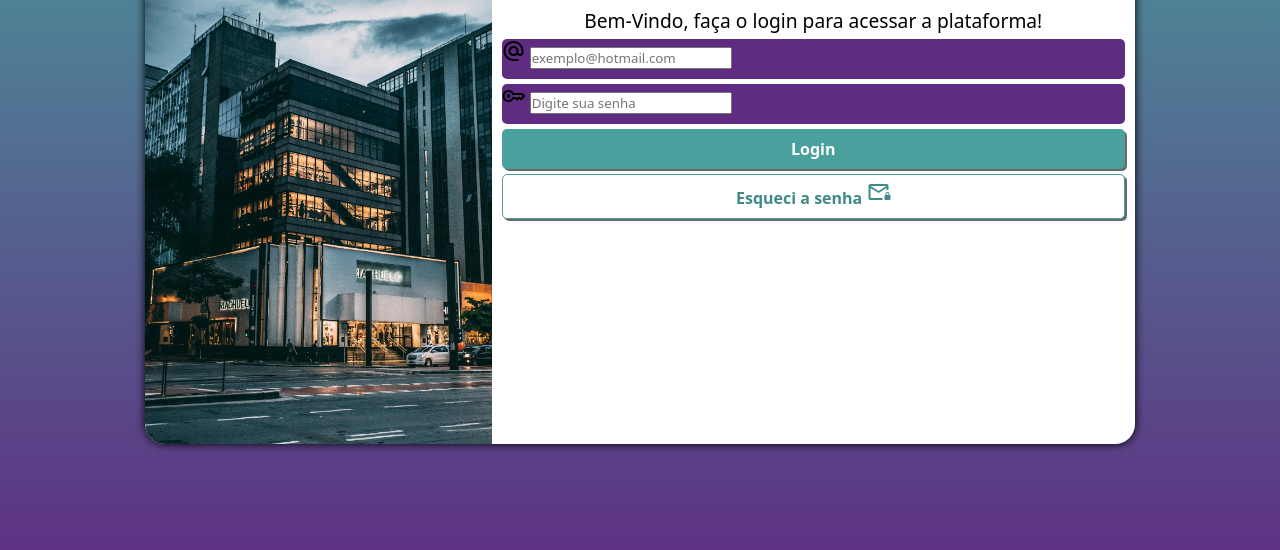
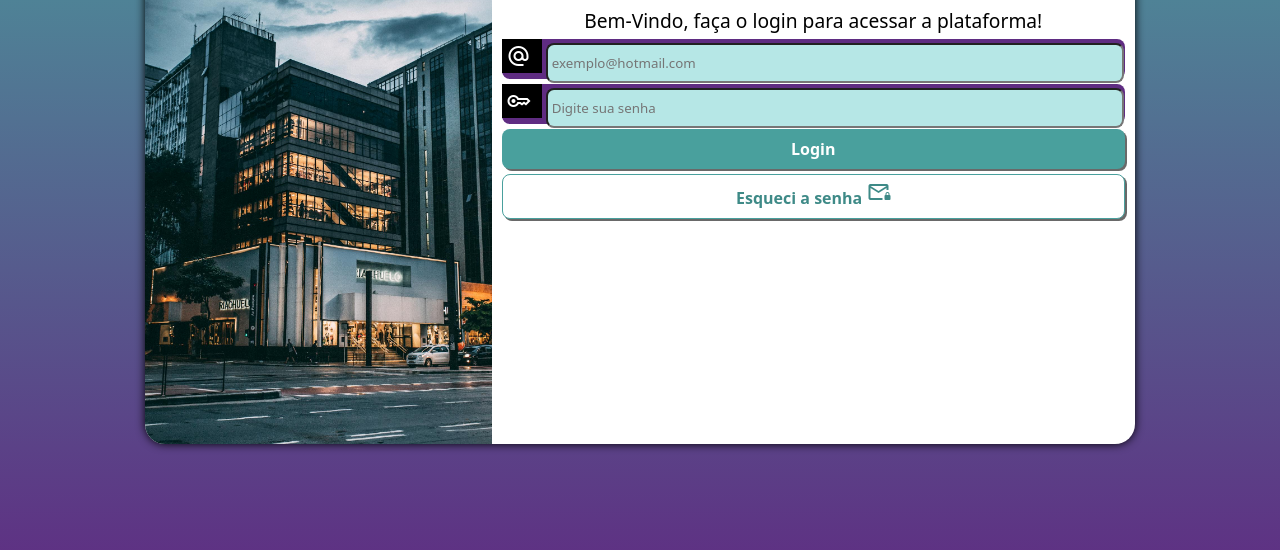
Before and after one commit to DamiaoRapha/login-teste, a plain HTML site: page index.html in a window 1280 px wide. Shown: the part 206-756 px from the top of the page. Drawn offline with nearby package versions, Linux system fonts and the light colour scheme.

Commit message:
teste login 1

```diff
--- a/style.css
+++ b/style.css
@@ -67,8 +67,23 @@ form div.campo {
     display: block;
     width: 100%;
     height: 40px;
-    border-radius: 5px;
+    border-radius: 8px;
     margin: 5px 0px;
+}
+
+div.campo span {
+    color: white;
+    background-color: black;
+    width: 40px;
+    padding: 5px;
+}
+
+div.campo input {
+    background-color: #b6e7e6;
+    width: calc(100% - 45px);
+    height: 100%;
+    border-radius: 8px;
+    padding: 4px;
 }
 
 div.campo label {display: none;}
@@ -81,7 +96,7 @@ form input[type=submit] {
     background-color: #49a09d;
     color: white;
     border: none;
-    border-radius: 5px;
+    border-radius: 8px;
     box-shadow: 2px 2px 0px rgba(0, 0, 0, 0.589);
     cursor: pointer;
     font-weight: bold
@@ -101,7 +116,7 @@ form a.botao {
     margin-top: 5px;
     background-color: white;
     border: 1px solid #49a09d;
-    border-radius: 5px;
+    border-radius: 8px;
     box-shadow: 2px 2px 0px rgba(0, 0, 0, 0.589);
     font-weight: bold;
     color: #3e8a87;
```
